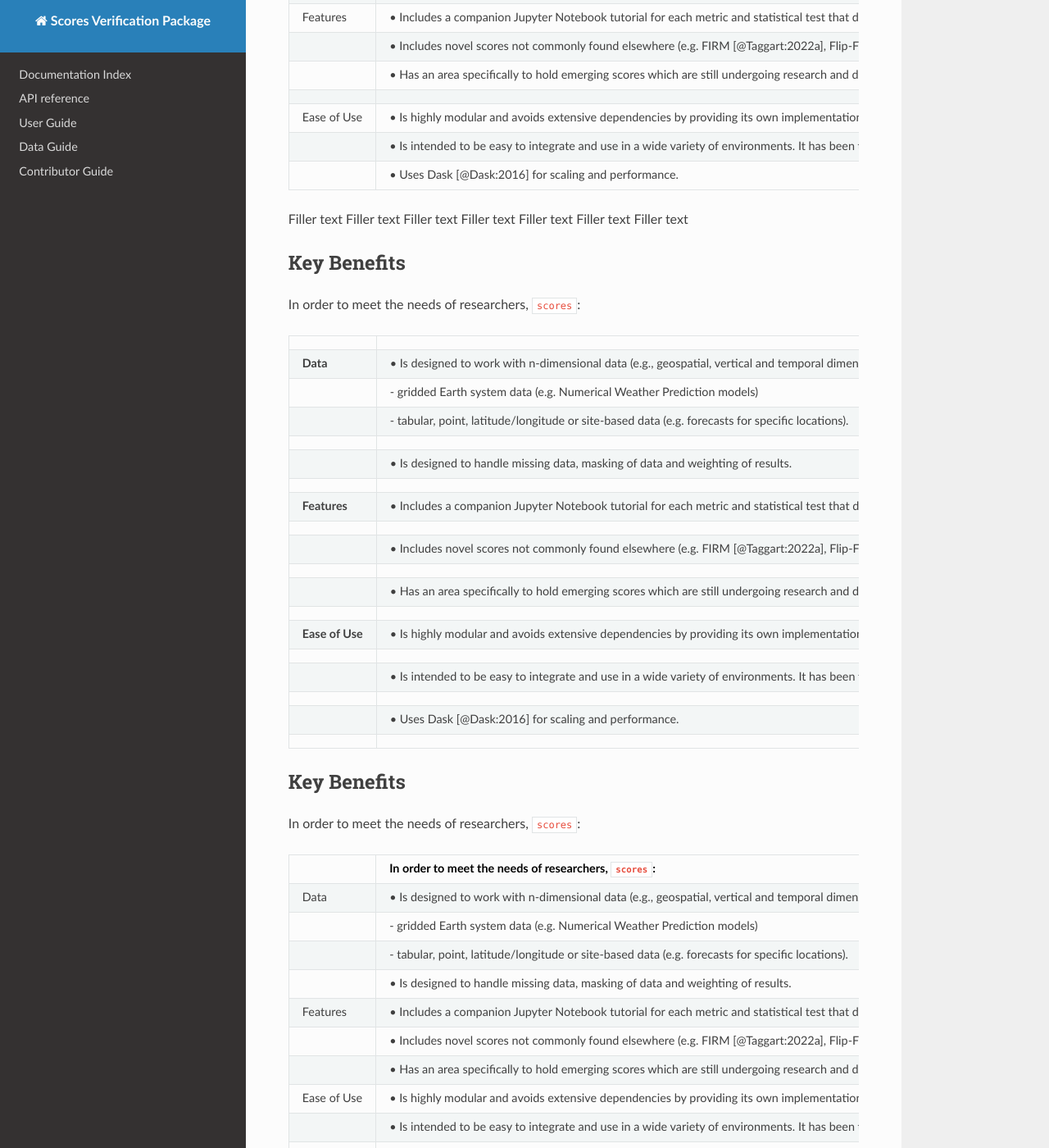
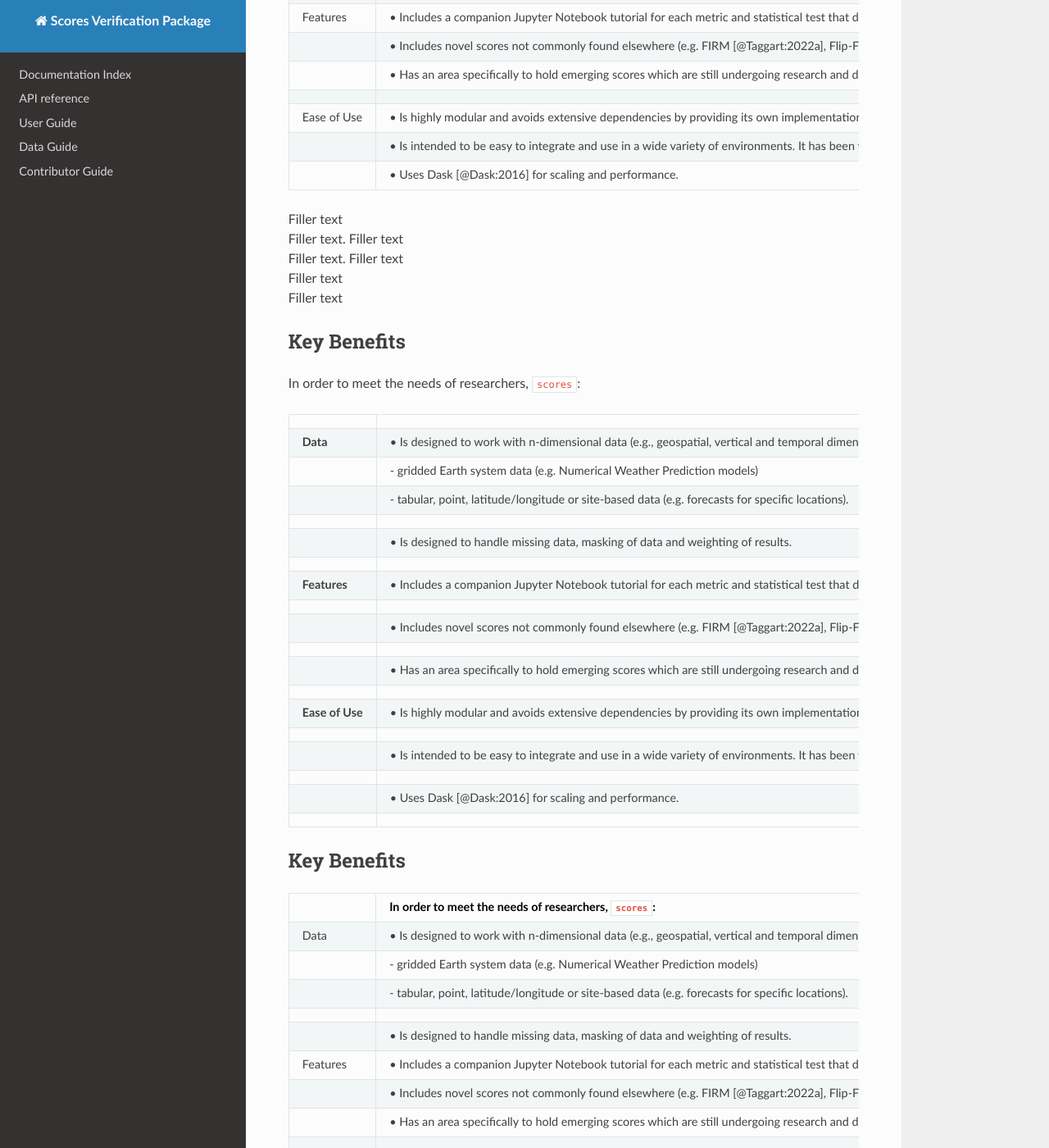
Before and after one commit to nci/scores, an MkDocs documentation site: the page built from docs/paper.md, in a window 1280 px wide and 1400 px high, scrolled down 1783 px. Shown: the whole window at 82% size. Built offline with MkDocs 1.6.1, drawn with Linux system fonts in a browser that asks for light colours; nearby versions of some CDN libraries.

Commit message:
Table experimentation
Signed-off-by: Stephanie Chong <168800785+Steph-Chong@users.noreply.github.com>

```diff
--- a/docs/paper.md
+++ b/docs/paper.md
@@ -81,13 +81,12 @@ In order to meet the needs of researchers, `scores`:
 |             | • Uses Dask [@Dask:2016] for scaling and performance. |
 
 Filler text
+Filler text.
+Filler text
+Filler text.
 Filler text
 Filler text
 Filler text
-Filler text
-Filler text
-Filler text
-
 
 ## Key Benefits
 
@@ -116,17 +115,17 @@ In order to meet the needs of researchers, `scores`:
 
 ## Key Benefits
 
-In order to meet the needs of researchers, `scores`:
-
-|             |   In order to meet the needs of researchers, `scores`:                              |
+|             |   **In order to meet the needs of researchers, `scores`:**                          |
 |-------------|-------------------------------------------------------------------------------------|
 | Data        | • Is designed to work with n-dimensional data (e.g., geospatial, vertical and temporal dimensions) for both point-based and gridded data. `scores` can effectively handle the dimensionality, data size and data structures commonly utilised for: |
 |             |  - gridded Earth system data (e.g. Numerical Weather Prediction models) |
-|             |  - tabular, point, latitude/longitude or site-based data (e.g. forecasts for specific locations). |
+|             |  - tabular, point, latitude/longitude or site-based data (e.g. forecasts for specific locations).
+|
 |             | • Is designed to handle missing data, masking of data and weighting of results. |
 | Features    | • Includes a companion Jupyter Notebook tutorial for each metric and statistical test that demonstrates its use in practice. |
 |             | • Includes novel scores not commonly found elsewhere (e.g. FIRM [@Taggart:2022a], Flip-Flop Index [@Griffiths:2019; @griffiths2021circular]). |
-|             | • Has an area specifically to hold emerging scores which are still undergoing research and development. This provides a clear mechanism for people to share, access and collaborate on new scores, and be able to easily re-use versioned implementations of those scores. |
+|             | • Has an area specifically to hold emerging scores which are still undergoing research and development. This provides a clear mechanism for people to share, access and collaborate on new scores, and be able to easily re-use versioned implementations of those scores.
+|
 | Ease of Use | • Is highly modular and avoids extensive dependencies by providing its own implementations where relevant. |
 |             | • Is intended to be easy to integrate and use in a wide variety of environments. It has been tested and used on workstations, servers and in high performance computing (supercomputing) environments. |
 |             | • Uses Dask [@Dask:2016] for scaling and performance. |
```
